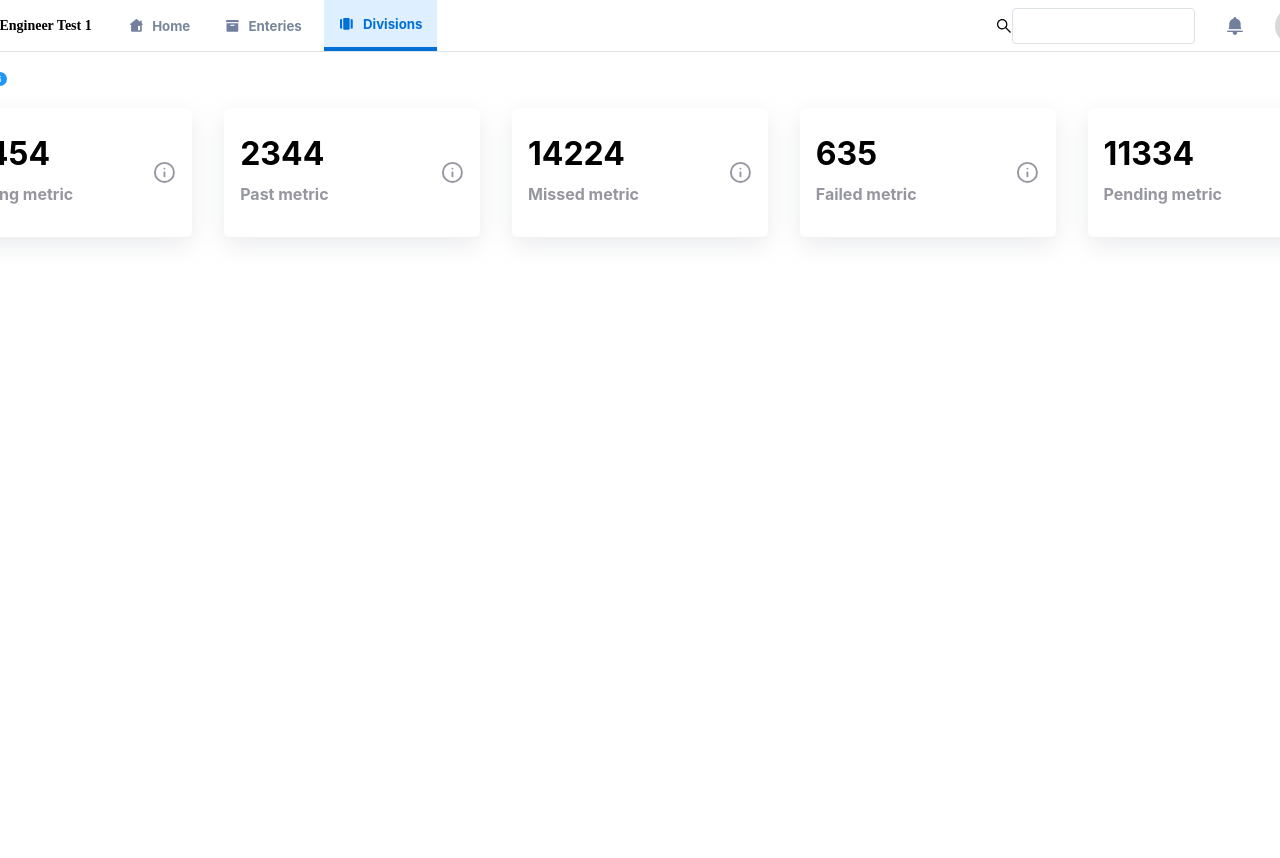
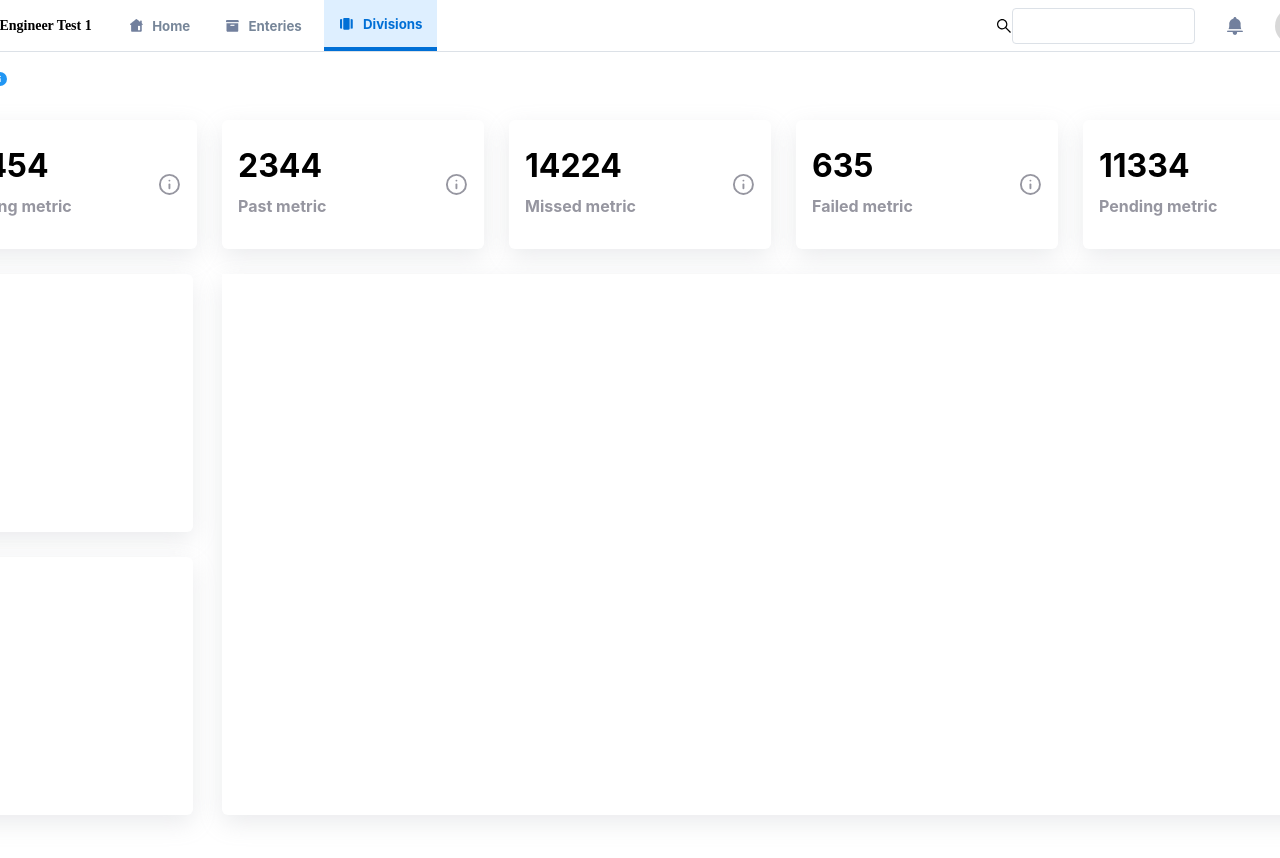
Before and after one commit to Bondesvick/Fe-Engineer, a React (Create React App) app: page / in a window 1280 px wide. Shown: the top 858 px of the page. Before the commit the page ends 800 px from the top, so only its background shows below. Built offline with nearby package versions, Linux system fonts and the light colour scheme.

Commit message:
implemented grid system

```diff
--- /dev/null
+++ b/src/Components/History.jsx
@@ -0,0 +1,28 @@
+import React from 'react'
+import styled from "styled-components"
+
+const Main = styled.div`
+    background-color: #fff;
+    width: 258px;
+    height: 258px;
+    box-shadow: rgba(149, 157, 165, 0.2) 0px 8px 24px;
+    border-radius: 6px;
+    display: flex;
+    flex-direction: column;
+    position: relative;
+    justify-content: space-around;
+    padding-left: 16px;
+
+    grid-column-start: 1;
+    grid-column-end: 2;
+    grid-row-start: 4;
+    grid-row-end: 6;
+`
+
+export default function History() {
+    return (
+        <Main>
+
+        </Main>
+    )
+}
--- /dev/null
+++ b/src/Components/ListArea.jsx
@@ -0,0 +1,27 @@
+import React from 'react'
+import styled from "styled-components"
+
+const Main = styled.div`
+    background-color: #fff;
+    width: 100%;
+    height: 100%;
+    box-shadow: rgba(149, 157, 165, 0.2) 0px 8px 24px;
+    border-radius: 0 0 6px 6px;
+    display: flex;
+    flex-direction: column;
+    position: relative;
+    justify-content: space-around;
+
+    grid-column-start: 2;
+    grid-column-end: 6;
+    grid-row-start: 2;
+    grid-row-end: 6;
+`
+
+export default function ListArea() {
+    return (
+        <Main>
+
+        </Main>
+    )
+}
--- a/src/Components/Stats.jsx
+++ b/src/Components/Stats.jsx
@@ -4,7 +4,7 @@ import { FiInfo } from "react-icons/fi";
 
 const Main = styled.div`
             background-color: #fff;
-            width: 256px;
+            /* width: 258px; */
             height: 129px;
             box-shadow: rgba(149, 157, 165, 0.2) 0px 8px 24px;
             border-radius: 6px;
--- /dev/null
+++ b/src/Components/Summary.jsx
@@ -0,0 +1,28 @@
+import React from 'react'
+import styled from "styled-components"
+
+const Main = styled.div`
+    background-color: #fff;
+    width: 258px;
+    height: 258px;
+    box-shadow: rgba(149, 157, 165, 0.2) 0px 8px 24px;
+    border-radius: 6px;
+    display: flex;
+    flex-direction: column;
+    position: relative;
+    justify-content: space-around;
+    padding-left: 16px;
+
+    grid-column-start: 1;
+    grid-column-end: 2;
+    grid-row-start: 2;
+    grid-row-end: 4;
+`
+
+export default function Summary() {
+    return (
+        <Main>
+
+        </Main>
+    )
+}
--- a/src/Views/Home.jsx
+++ b/src/Views/Home.jsx
@@ -2,8 +2,10 @@ import React from 'react'
 import Header from './../Components/Header'
 import styled from "styled-components"
 import { FcInfo } from "react-icons/fc";
-import { FiInfo } from "react-icons/fi";
 import Stats from "./../Components/Stats"
+import Summary from "./../Components/Summary"
+import ListArea from "./../Components/ListArea"
+import History from "./../Components/History"
 
 const MainBody = styled.div`
         height: 300px;
@@ -17,7 +19,7 @@ const MainBody = styled.div`
 
 const Content =  styled.div`
     width: 1440px;;
-    height: 840px;
+    min-height: 840px;
     background-color: #fff;
 
     .flag{
@@ -30,18 +32,54 @@ const Content =  styled.div`
 
     .girdarea{
         display: grid;
-        grid-template-columns: 1fr 1fr 1fr 1fr 1fr;
-        row-gap: 0px;
+        grid-template-columns: repeat(5, 1fr);
+        grid-template-rows: repeat(5, 1fr);
         grid-template-rows: auto;
-        height:90px;
+        height: 90px;
         width: 100%;
-        padding: 3px;
-        justify-items: center;
-        column-gap: 5px;
-
+        ${'' /* grid-column-gap: 5px; */}
+        ${'' /* align-items: center; */}
+        ${'' /* grid-row-gap: 5px; */}
+        grid-gap: 25px;
+        padding: 15px;
 
         .ear{
+            background-color: #fff;
+            width: 258px;
+            height: 258px;
+            box-shadow: rgba(149, 157, 165, 0.2) 0px 8px 24px;
+            border-radius: 6px;
+            display: flex;
+            flex-direction: column;
+            position: relative;
+            justify-content: space-around;
+            padding-left: 16px;
+        }
 
+        .ear2{
+            background-color: #fff;
+            width: 100%;
+            height: 100%;
+            box-shadow: rgba(149, 157, 165, 0.2) 0px 8px 24px;
+            border-radius: 0 0 6px 6px;
+            display: flex;
+            flex-direction: column;
+            position: relative;
+            justify-content: space-around;
+
+        }
+
+        .ear3{
+            background-color: #fff;
+            width: 258px;
+            height: 258px;
+            box-shadow: rgba(149, 157, 165, 0.2) 0px 8px 24px;
+            border-radius: 6px;
+            display: flex;
+            flex-direction: column;
+            position: relative;
+            justify-content: space-around;
+            padding-left: 16px;
         }
     }
 `
@@ -62,15 +100,21 @@ export default function Home() {
 
             <div className="girdarea">
 
-                <Stats num="31454" val="Ongoing metric"/>
+                <Stats style={{gridColumnStart: "1", gridColumnEnd: "2", gridRowStart: "1", gridRowEnd: "2"}} num="31454" val="Ongoing metric"/>
 
-                <Stats num="2344" val="Past metric"/>
+                <Stats style={{gridColumnStart: "2", gridColumnEnd: "3", gridRowStart: "1", gridRowEnd: "2"}} num="2344" val="Past metric"/>
 
-                <Stats num="14224" val="Missed metric"/>
+                <Stats style={{gridColumnStart: "3", gridColumnEnd: "4", gridRowStart: "1", gridRowEnd: "2"}} num="14224" val="Missed metric"/>
 
-                <Stats num="635" val="Failed metric"/>
+                <Stats style={{gridColumnStart: "4", gridColumnEnd: "5", gridRowStart: "1", gridRowEnd: "2"}} num="635" val="Failed metric"/>
 
-                <Stats num="11334" val="Pending metric"/>
+                <Stats style={{gridColumnStart: "5", gridColumnEnd: "6", gridRowStart: "1", gridRowEnd: "2"}} num="11334" val="Pending metric"/>
+
+                <Summary />
+
+                <ListArea/>
+
+                <History/>
 
             </div>
             </Content>
```
